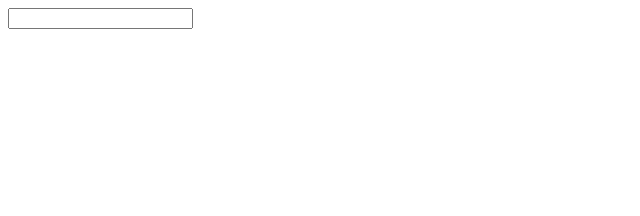
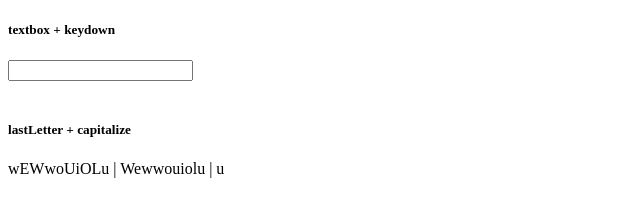
Before and after one commit to Zsolt-qwerty/git_test, a plain HTML site: page index.html in a window 1280 px wide. Shown: the whole page, without its empty margins (0-640 px from the left). Drawn offline with Linux system fonts and the light colour scheme.

Commit message:
updated practice to declutter

```diff
--- a/index.html
+++ b/index.html
@@ -9,10 +9,35 @@
 
 <body>
 
+    <h5>textbox + keydown</h5>
     <input id="textBox" type="text">
-    <div   id="output"></div>
+    <div   id="output">&nbsp;</div>
+    <h5>lastLetter + capitalize</h5>
+    <p></p>
 
-    <script src="./js.js"></script>
+    <script>
+
+        const textBox = document.querySelector("#textBox");
+        const output  = document.querySelector("#output");
+
+        textBox.addEventListener("keydown", (event) => {
+            output.textContent = `You pressed "${event.key}".`;
+        });
+
+        const para = document.querySelector("p");
+
+        function lastLetter(string) {
+            return string[string.length-1];
+        }
+
+        function capitalize(string) {
+            return string[0].toUpperCase() + string.slice(1).toLowerCase();
+        }
+
+        input = "wEWwoUiOLu";
+        para.textContent = `${input} | ${capitalize(input)} | ${lastLetter(input)}`;
+
+    </script>
 
 </body>
 </html>
--- a/js.js
+++ /dev/null
@@ -1,6 +0,0 @@
-const textBox = document.querySelector("#textBox");
-const output  = document.querySelector("#output");
-
-textBox.addEventListener("keydown", (event) => {
-  output.textContent = `You pressed "${event.key}".`;
-});
```
